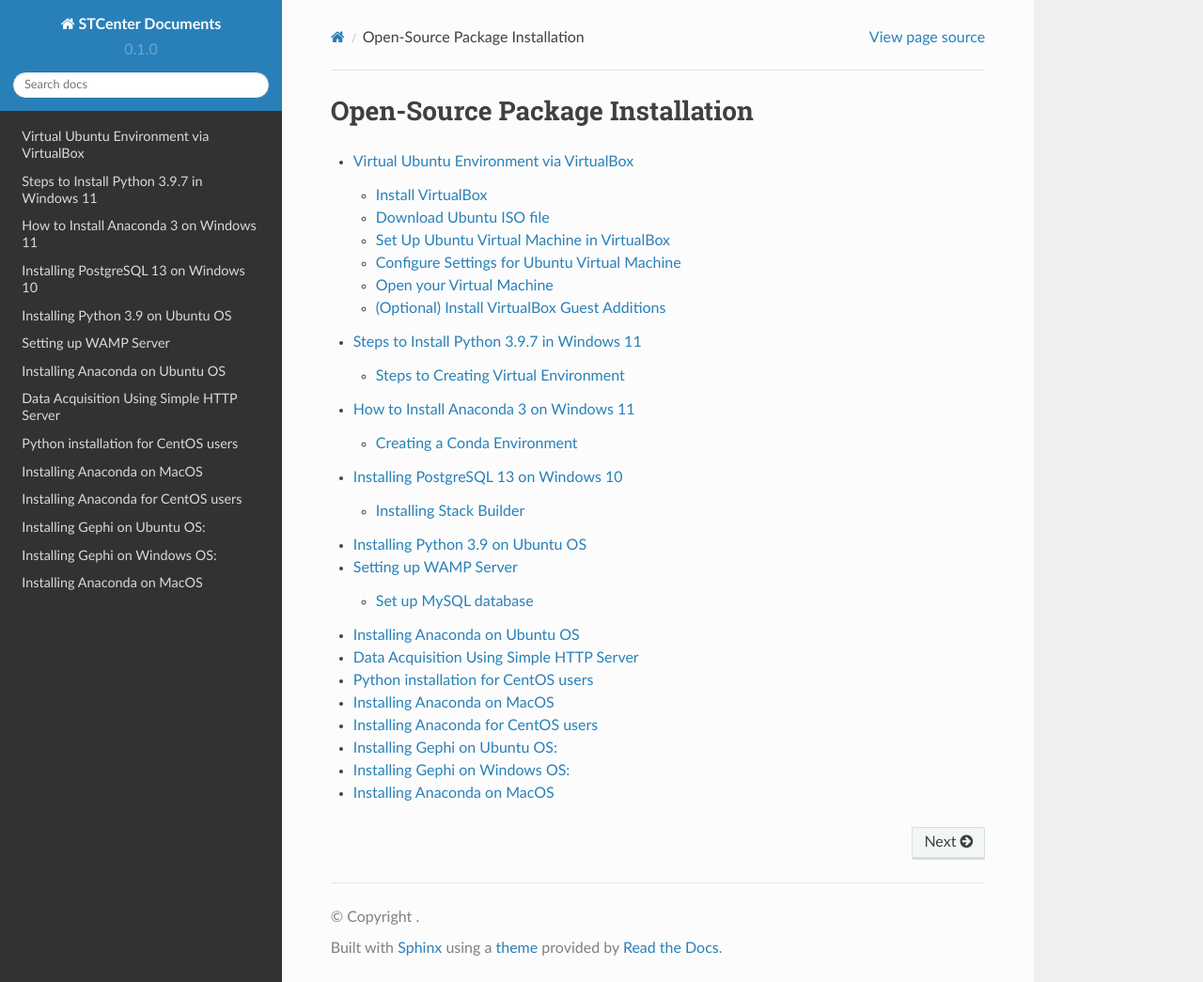
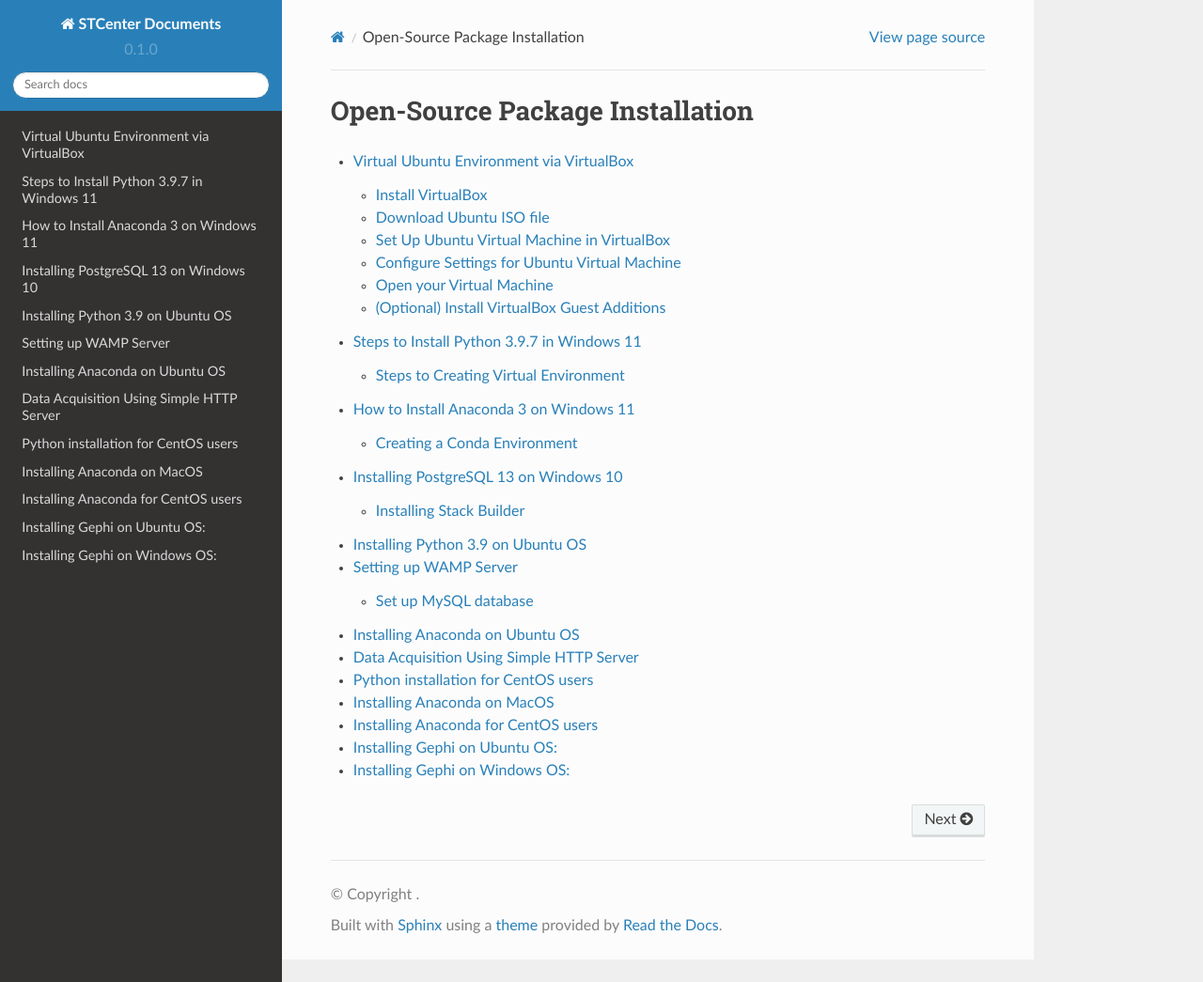
Before and after one commit to stccenter/STCenterDocs, a Sphinx documentation site: the page built from docs/source/index.rst, in a window 1280 px wide and 1045 px high. Shown: the whole window at 94% size. Built offline with Sphinx 7.4.7 and the Read the Docs theme 2.0.0, drawn with Linux system fonts in a browser that asks for light colours; pages that are not in the unit, such as notebooks, are missing from menus.

Commit message:
Update index.rst

```diff
--- a/docs/source/index.rst
+++ b/docs/source/index.rst
@@ -19,5 +19,4 @@
    Installing-Anaconda-CentOS
    Installing-Gephi-UbuntoOS
    Installing-Gephi-on-WindowsOS
-   Installing-Anaconda-on-MacOS
    Installing-Gephi-on-MacOS
```
